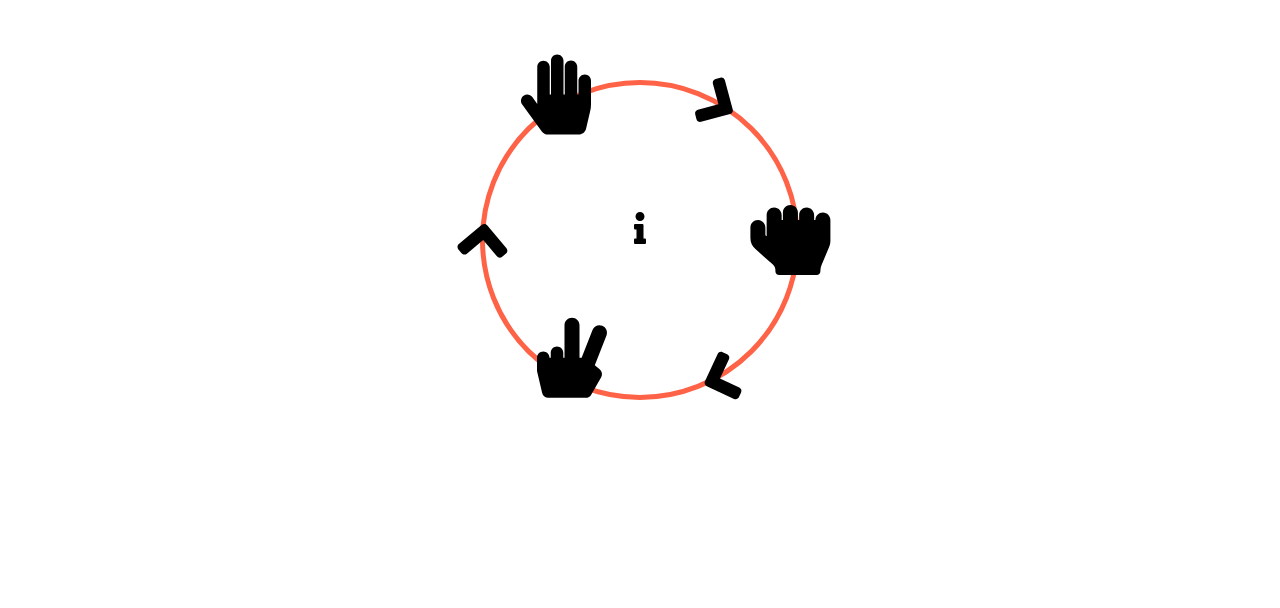
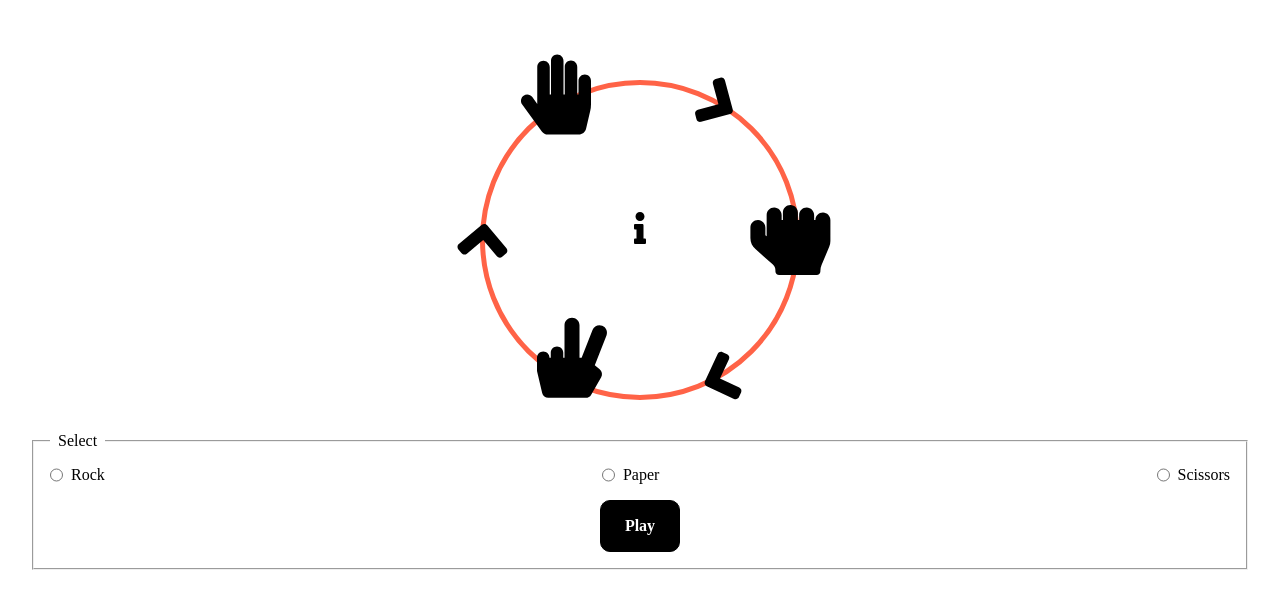
Before and after one commit to JGallardo4/w14b-rock-paper-scissors, a Vue app: page / in a window 1280 px wide. Shown: the top 608 px of the page. Built offline with nearby package versions, Linux system fonts and the light colour scheme.

Commit message:
Add user selection ui

```diff
--- a/src/views/Login.vue
+++ b/src/views/Login.vue
@@ -72,8 +72,10 @@ $fullhd-min: 1216px;
     @include desktop-layout;
   }
 }
-
 @mixin formReset() {
+  legend {
+    padding: 0 0.5rem;
+  }
   input {
     font-size: 16px;
     font-size: calc(max(16px, 1em));
@@ -100,7 +102,6 @@ $fullhd-min: 1216px;
   cursor: pointer;
   outline: inherit;
 }
-
 @include formReset;
 
 #login {
@@ -128,10 +129,6 @@ $fullhd-min: 1216px;
       fieldset {
         border: 0;
         display: grid;
-      }
-
-      legend {
-        padding: 0 0.5rem;
       }
 
       input {
--- a/src/views/RockPaperScissors.vue
+++ b/src/views/RockPaperScissors.vue
@@ -1,6 +1,30 @@
 <template>
   <article id="game">
     <rules-graph></rules-graph>
+    <div id="player-selection">
+      <form action="" id="player-selection__form">
+        <fieldset id="player-selection__fieldset">
+          <legend>Select</legend>
+          <section id="radio-buttons">
+            <label>
+              <input type="radio" value="rock" v-model="selection" />
+              <span>Rock</span>
+            </label>
+            <label>
+              <input type="radio" value="paper" v-model="selection" />
+              <span>Paper</span>
+            </label>
+            <label>
+              <input type="radio" value="scissors" v-model="selection" />
+              <span>Scissors</span>
+            </label>
+          </section>
+
+          <button @click="login()" id="play-button">Play</button>
+        </fieldset>
+      </form>
+    </div>
+    <div id="game-display"></div>
   </article>
 </template>
 
@@ -9,7 +33,125 @@ import RulesGraph from "../components/RulesGraph.vue";
 export default {
   components: { RulesGraph },
   name: "rock-paper-scissors",
+  data: function() {
+    return {
+      selection: {
+        type: String,
+      },
+    };
+  },
 };
 </script>
 
-<style lang="scss" scoped></style>
+<style lang="scss" scoped>
+@mixin formReset() {
+  input {
+    font-size: inherit;
+    font-size: calc(max(16px, 1em));
+    font-family: inherit;
+    padding: 0.25em 0.5em;
+    background-color: #fff;
+    border: 1px solid black;
+    border-radius: 5px;
+  }
+  legend {
+    padding: 0 0.5rem;
+  }
+}
+
+@mixin resetButton() {
+  background: none;
+  color: inherit;
+  border: none;
+  padding: 0;
+  font: inherit;
+  cursor: pointer;
+  outline: inherit;
+}
+
+@mixin prettyRadio() {
+  /* pretty radio */
+  label > input[type="radio"] {
+    display: none;
+  }
+  label > input[type="radio"] + *::before {
+    content: "";
+    display: inline-block;
+    vertical-align: bottom;
+    width: 1rem;
+    height: 1rem;
+    margin-right: 0.3rem;
+    border-radius: 50%;
+    border-style: solid;
+    border-width: 0.1rem;
+    border-color: gray;
+  }
+  label > input[type="radio"]:checked + * {
+    color: teal;
+  }
+  label > input[type="radio"]:checked + *::before {
+    background: radial-gradient(
+      teal 0%,
+      teal 40%,
+      transparent 50%,
+      transparent
+    );
+    border-color: teal;
+  }
+
+  /* basic layout */
+  fieldset {
+    margin: 20px;
+    max-width: 400px;
+  }
+  label > input[type="radio"] + * {
+    display: inline-block;
+    padding: 0.5rem 1rem;
+  }
+}
+
+@include formReset;
+
+#player-selection {
+  padding: 2rem;
+  #player-selection__fieldset {
+    padding: 1rem;
+    display: grid;
+    grid-template-columns: 1fr;
+    grid-template-rows: 1fr auto;
+    gap: 1rem;
+    #radio-buttons {
+      grid-row: 1;
+      display: flex;
+      justify-content: space-between;
+
+      input {
+        margin-right: 0.5rem;
+      }
+
+      label {
+        cursor: pointer;
+        display: flex;
+        justify-content: space-between;
+      }
+    }
+    #play-button {
+      grid-row: 2;
+      @include resetButton;
+      border: 1px solid black;
+      background-color: black;
+      color: white;
+      font-weight: bold;
+      border-radius: 10px;
+      place-self: center;
+      padding: 1rem 1.5rem;
+      &:hover {
+        background-color: white;
+        color: black;
+      }
+    }
+  }
+
+  // @include prettyRadio;
+}
+</style>
```
